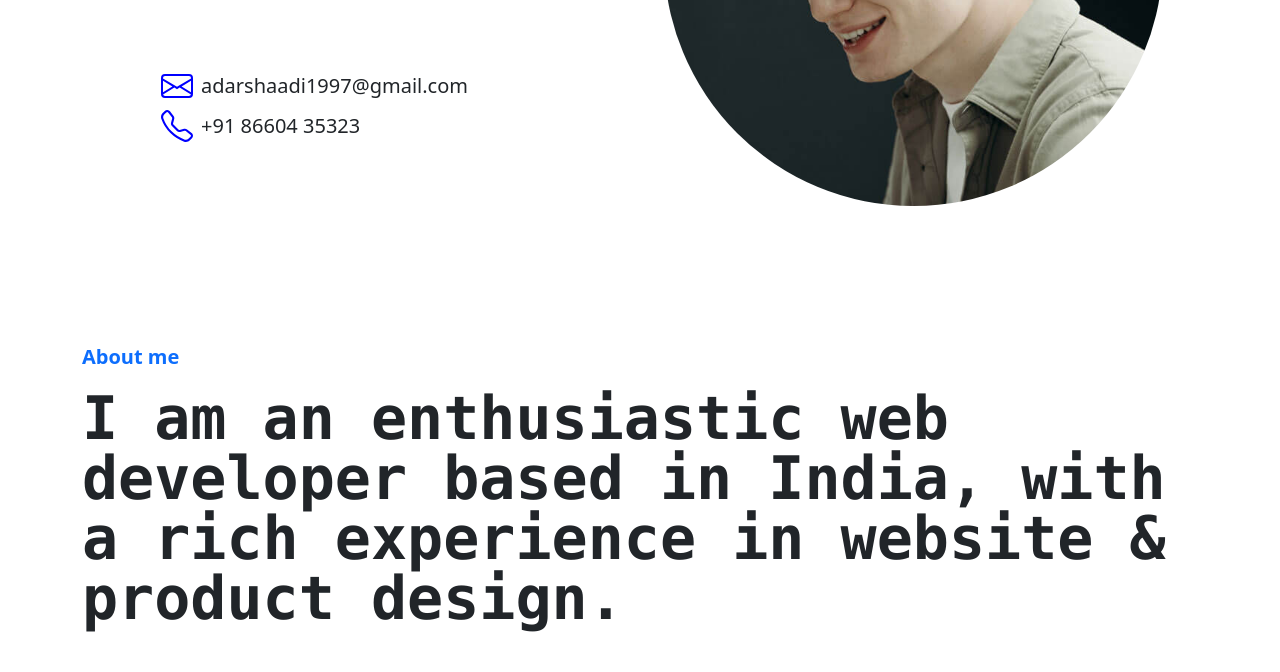
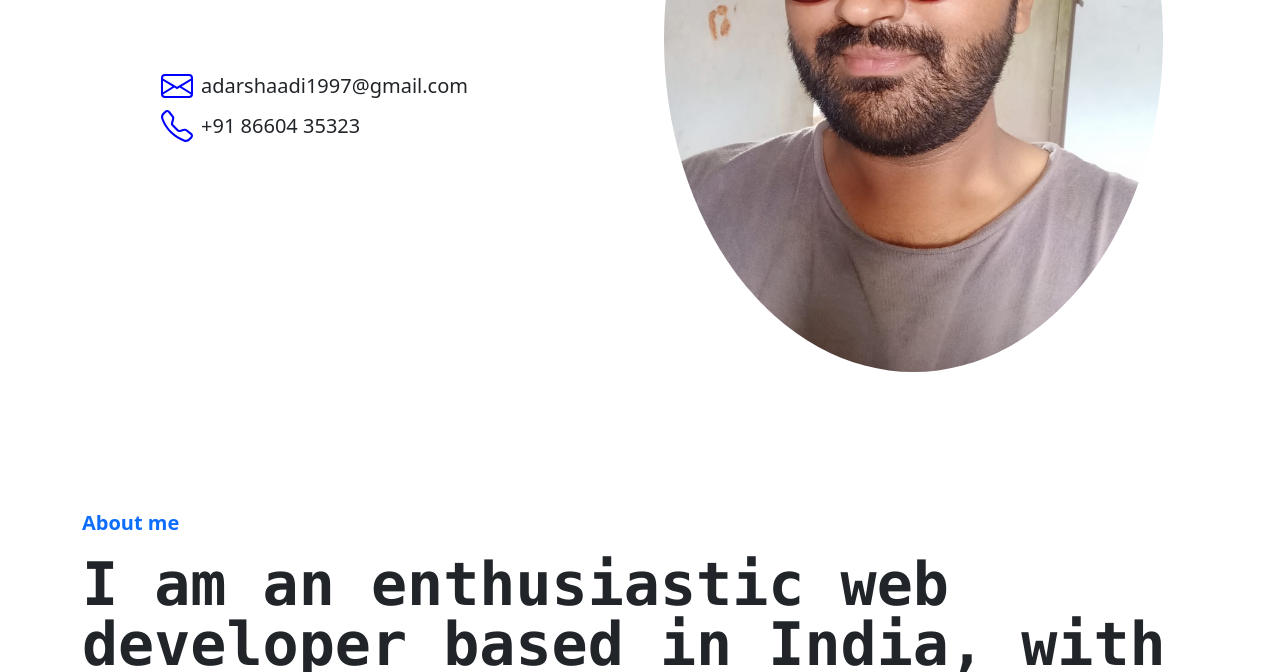
Before and after one commit to adarshahelvar/Portfolio-Bootstrap, a plain HTML site: page index.html in a window 1280 px wide. Shown: the part 493-1165 px from the top of the page. Drawn offline with nearby package versions, Linux system fonts and the light colour scheme.

Commit message:
Image one changes

```diff
--- a/index.html
+++ b/index.html
@@ -121,7 +121,7 @@
         <div class="col p-2">
           <div>
             <img
-              src="./Images/person1.jpg"
+              src="./Images/person1.jpeg"
               class="rounded-circle ms-3 mt-5"
               alt="person1"
               width="90%"
```
Also changed, not shown: Images/c.jpg (renamed from Images/person1.jpg), Images/person1.jpeg (added).
